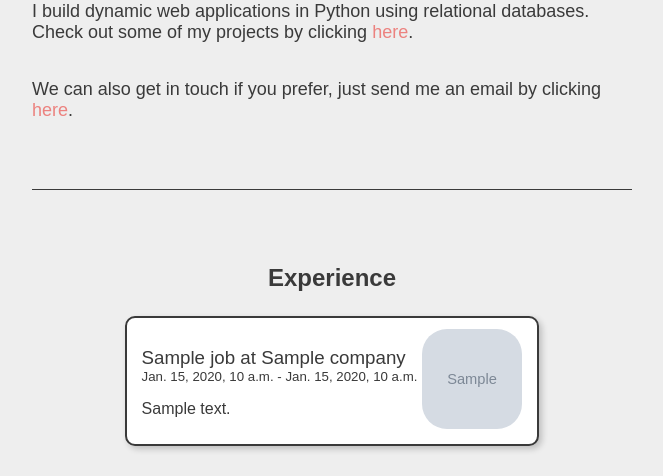
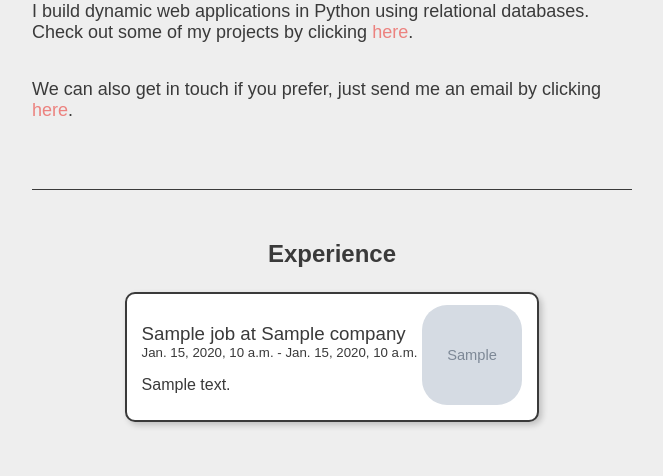
Before and after one commit to sergionvte/portfolio, a Django app: template webapp/templates/index.html in a window 1280 px wide. Shown: the part 528-1004 px from the top of the page, without its empty margins (308-971 px from the left). After the commit the page ends 955 px from the top, so only its background shows below. Run offline with Django 5.2, Linux system fonts and the light colour scheme; the template is opened without the code that fills it: most values are stand-ins (such as "Sample title", 1, 10 or a date in 2020); grey boxes marked "Sample" are stand-in pictures; data that the repository does not hold is empty; some web fonts are replaced.

Commit message:
correccion en titulo Experience

```diff
--- a/static/css/styles.css
+++ b/static/css/styles.css
@@ -175,6 +175,10 @@ p > a:hover {
 
 .text > h5 {
   font-weight: 500;
+}
+
+.experience-title {
+  margin-top: 0;
 }
 
 .experience .text h5 {
--- a/webapp/templates/index.html
+++ b/webapp/templates/index.html
@@ -24,7 +24,7 @@
     <p>We can also get in touch if you prefer, just send me an email by clicking <a href="{% url 'contact' %}">here</a>.</p>
     {% if jobs %}
       <div class="line"></div>
-      <h3>Experience</h3>
+      <h3 class="experience-title">Experience</h3>
     {% endif %}
     <div class="job-gallery flex">
     {% for job in jobs %}
```
